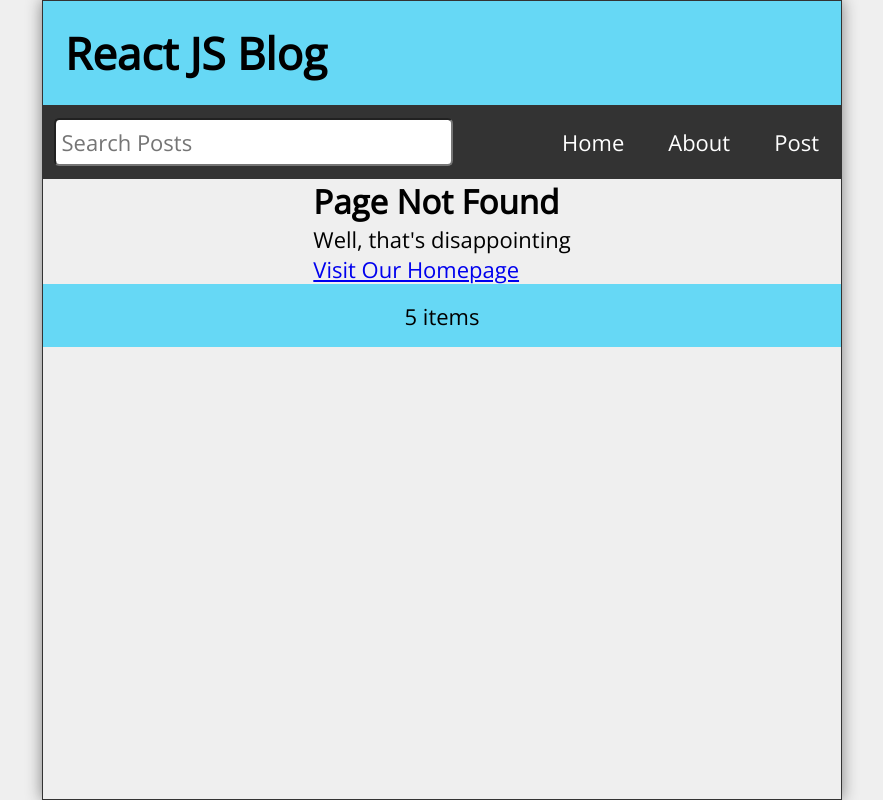
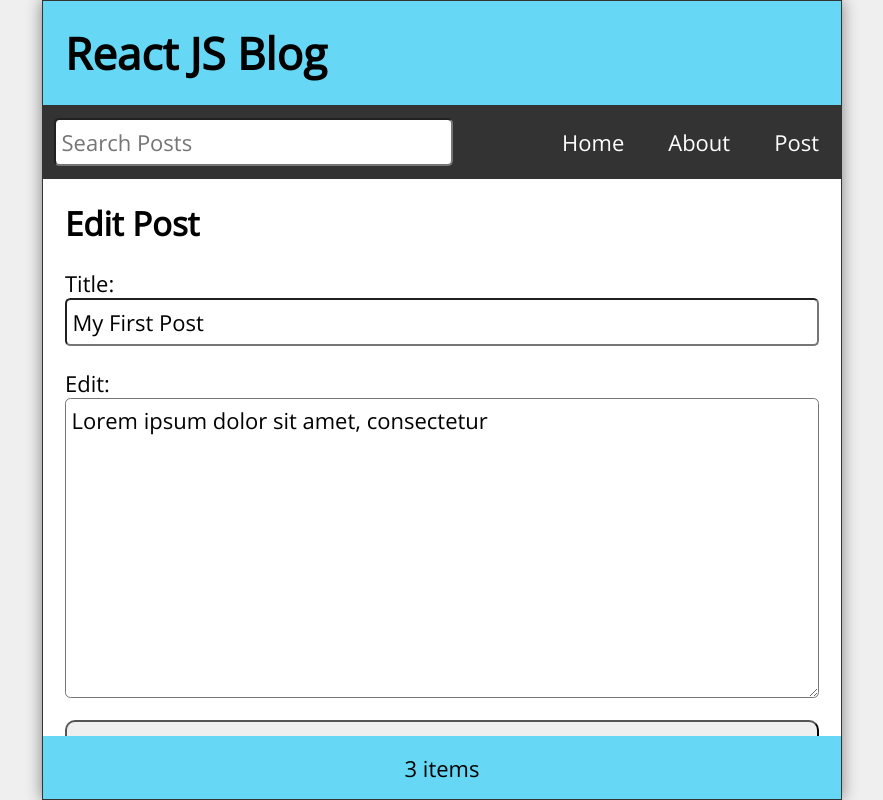
Before and after one commit to kpaccess/reactBlog-with-axios, a React (Vite) app: page /edit/1 in a window 1280 px wide. Before the commit this address had no page. Shown: the whole page, without its empty margins (198-1081 px from the left). Built offline with nearby package versions, Linux system fonts and the light colour scheme; data requests are answered from the project's data file.

Commit message:
added edit page

```diff
--- a/data/db.json
+++ b/data/db.json
@@ -7,27 +7,16 @@
       "body": "Lorem ipsum dolor sit amet, consectetur"
     },
     {
-      "id": 2,
-      "title": "My Second Post",
-      "datetime": "July 01, 2021 11:17:36 AM",
-      "body": "Lorem ipsum dolor sit amet, consectetur"
-    },
-    {
       "id": 3,
-      "title": "My Third Post",
-      "datetime": "July 01, 2021 11:17:36 AM",
-      "body": "Lorem ipsum dolor sit amet, consectetur"
+      "title": "test post",
+      "body": "test post",
+      "datetime": "March 27, 2023 6:58:27 PM"
     },
     {
       "id": 4,
-      "title": "",
-      "datetime": "March 27, 2023 3:10:03 PM"
-    },
-    {
-      "id": 6,
-      "title": "sss",
-      "body": "sss",
-      "datetime": "March 27, 2023 6:27:18 PM"
+      "title": "updated 1237",
+      "body": "My 3rd Post1237",
+      "datetime": "March 27, 2023 7:40:16 PM"
     }
   ]
 }
--- a/src/App.jsx
+++ b/src/App.jsx
@@ -11,6 +11,7 @@
 import Missing from './components/Missing';
 import Footer from './components/Footer';
 import NewPost from './components/NewPost';
+import EditPost from './components/EditPost';
 
 const App = () => {
   const [posts, setPosts] = useState([]);
@@ -18,6 +19,8 @@
   const [searchResults, setSearchResults] = useState([]);
   const [postTitle, setPostTitle] = useState('');
   const [postBody, setPostBody] = useState();
+  const [editTitle, setEditTitle] = useState('');
+  const [editBody, setEditBody] = useState();
 
   const navigate = useNavigate();
 
@@ -84,6 +87,29 @@
     }
   };
 
+  const handleEdit = async (id) => {
+    try {
+      const datetime = format(new Date(), 'MMMM dd, yyyy pp');
+      const updatedPost = {
+        id,
+        title: editTitle,
+        body: editBody,
+        datetime,
+      };
+
+      const response = await api.put(`/posts/${id}`, updatedPost);
+
+      setPosts(
+        posts.map((post) => (post.id === id ? { ...response.data } : post))
+      );
+      setEditBody('');
+      setEditTitle('');
+      navigate('/');
+    } catch (err) {
+      console.log(`Error: ${err.message}`);
+    }
+  };
+
   return (
     <div className="App">
       <Header title="React JS Blog" />
@@ -103,6 +129,21 @@
             />
           }
         />
+
+        <Route
+          path="/edit/:id"
+          element={
+            <EditPost
+              posts={posts}
+              editTitle={editTitle}
+              editBody={editBody}
+              setEditBody={setEditBody}
+              setEditTitle={setEditTitle}
+              handleEdit={handleEdit}
+            />
+          }
+        />
+
         <Route
           path="/post/:id"
           element={<PostPage posts={posts} handleDelete={handleDelete} />}
--- /dev/null
+++ b/src/components/EditPost.jsx
@@ -0,0 +1,63 @@
+import { useEffect } from 'react';
+import { useParams, Link } from 'react-router-dom';
+
+const EditPost = ({
+  posts,
+  handleEdit,
+  editBody,
+  setEditBody,
+  editTitle,
+  setEditTitle,
+}) => {
+  const { id } = useParams();
+
+  const post = posts.find((post) => post.id.toString() === id);
+
+  useEffect(() => {
+    if (post) {
+      setEditTitle(post.title);
+      setEditBody(post.body);
+    }
+  }, [post, setEditTitle, setEditBody]);
+
+  return (
+    <main className="EditPost">
+      {editTitle && (
+        <>
+          <h2>Edit Post</h2>
+          <form className="newPostForm" onSubmit={(e) => e.preventDefault()}>
+            <label htmlFor="editTitle">Title:</label>
+            <input
+              type="text"
+              id="editTitle"
+              value={editTitle}
+              onChange={(e) => setEditTitle(e.target.value)}
+              required
+            />
+            <label htmlFor="editBody">Edit:</label>
+            <textarea
+              id="editBody"
+              required
+              value={editBody}
+              onChange={(e) => setEditBody(e.target.value)}
+            />
+            <button type="submit" onClick={() => handleEdit(post.id)}>
+              Edit
+            </button>
+          </form>
+        </>
+      )}
+      {!editTitle && (
+        <>
+          <h2>Post Not Found</h2>
+          <p>Well, that's disappointing</p>
+          <p>
+            <Link to="/">Visit our homepage</Link>
+          </p>
+        </>
+      )}
+    </main>
+  );
+};
+
+export default EditPost;
--- a/src/components/PostPage.jsx
+++ b/src/components/PostPage.jsx
@@ -12,13 +12,22 @@
             <h2>{post.title}</h2>
             <p className="postDate">{post.datetime}</p>
             <p className="postBody">{post.body}</p>
-            <button onClick={() => handleDelete(post.id)}>Delete Post</button>
+            <Link to={`/edit/${post.id}`}>
+              <button className="editButton">Edit Post</button>
+            </Link>
+            <button
+              className="deleteButton"
+              onClick={() => handleDelete(post.id)}
+            >
+              Delete Post
+            </button>
           </>
         )}
         {!post && (
           <>
             <h2>Post Not Found</h2>
             <p>Well, that's disappointing</p>
+
             <p>
               <Link to="/">Visit our homepage</Link>
             </p>
--- a/src/index.css
+++ b/src/index.css
@@ -130,7 +130,8 @@
 .NewPost,
 .PostPage,
 .About,
-.Missing {
+.Missing,
+.EditPost {
   width: 100%;
   flex-grow: 1;
   padding: 1rem;
```
